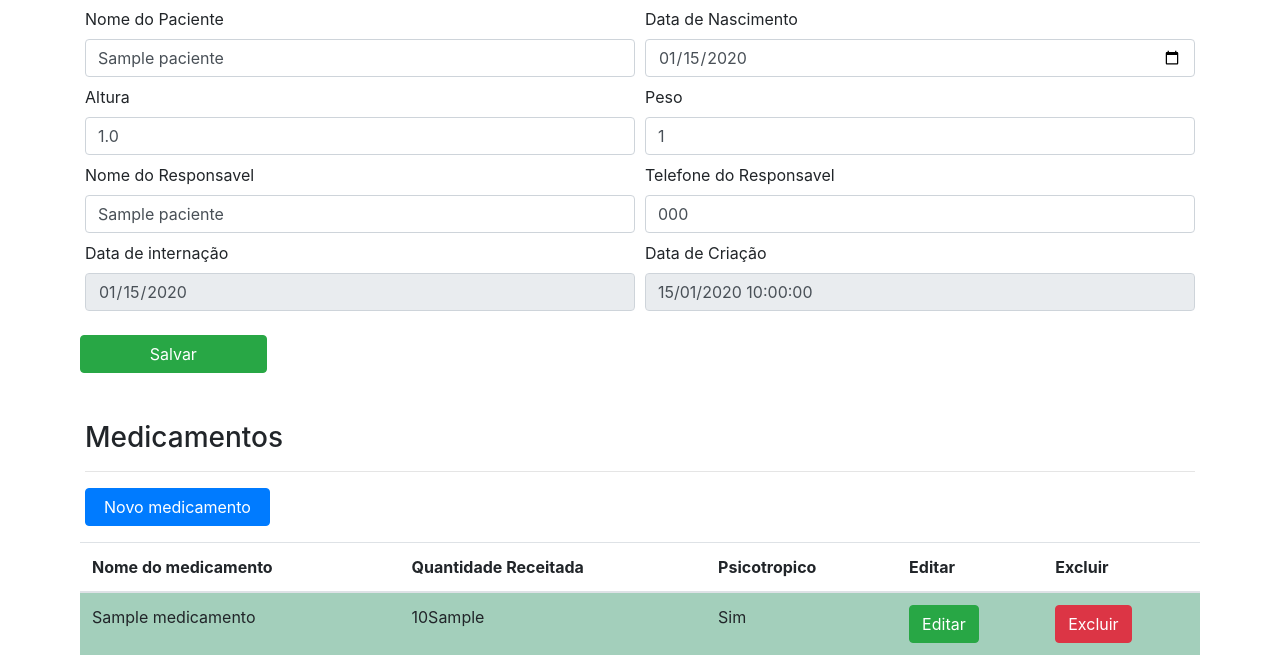
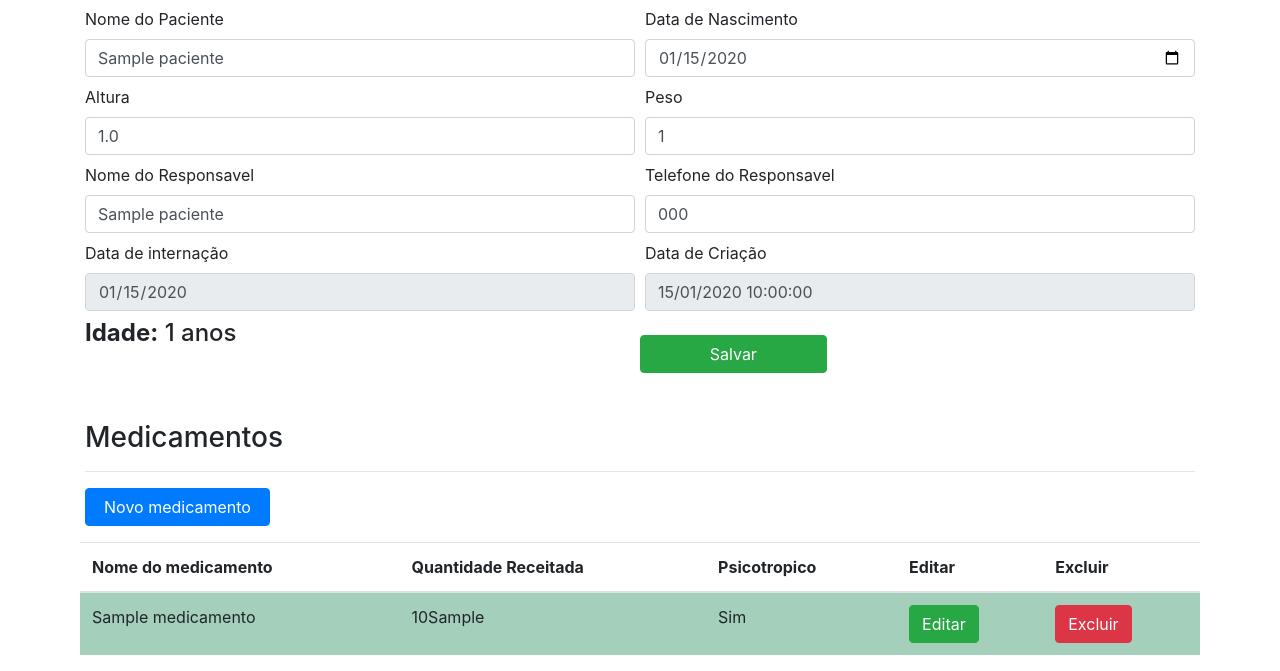
Before and after one commit to MagnoBelloni/OrganizingToCare, a Flask app: page /paciente/editar/1 in a window 1280 px wide. Shown: the part 162-833 px from the top of the page. Run offline with Flask 2, Linux system fonts and the light colour scheme; tables that the repository leaves empty hold one stand-in row (values such as "Sample post"); some libraries are stand-ins or nearby versions.

Commit message:
Implementado calculo da idade do paciente

```diff
--- a/organizingtocare/app/controllers/medicamento_paciente.py
+++ b/organizingtocare/app/controllers/medicamento_paciente.py
@@ -2,6 +2,7 @@ from app import app, db
 from app.models.medicamento import Medicamento
 from app.models.pacientes import Paciente
 from app.models.medicamento_paciente import MedicamentoPaciente
+from app.models.medicamento_estoque import MedicamentoEstoque
 from flask import Flask, render_template, request, redirect, url_for
 from flask import flash, get_flashed_messages
 from datetime import datetime
@@ -47,6 +48,8 @@ def editar_medicamento_paciente(id):
 
         db.session.commit()
         return redirect(f"/paciente/editar/{medicamento_paciente.pacienteId}")
+
+    # medicamento_paciente.quantidadeTotalRestante = sum(medicamento_paciente_dic.values()['quantidade'])
     return render_template("medicamento_paciente/editar.html", medicamentos=medicamentos, medicamento_paciente=medicamento_paciente, unidadesMedida=unidadesMedida)
 
 
--- a/organizingtocare/app/controllers/paciente.py
+++ b/organizingtocare/app/controllers/paciente.py
@@ -1,6 +1,7 @@
 from app import app, db
 from app.models.pacientes import Paciente
 from app.models.medicamento import Medicamento
+from app.helpers.calcula_idade import CalcularIdade
 from flask import Flask, render_template, request, redirect, url_for
 from flask import flash, get_flashed_messages, json, jsonify
 from datetime import datetime
@@ -55,6 +56,7 @@ def editar_paciente(id):
 
         db.session.commit()
         return redirect(url_for('index_pacientes'))
+    paciente.idade = CalcularIdade(paciente.dataNascimento)
     return render_template("paciente/editar.html", paciente=paciente)
 
 
--- /dev/null
+++ b/organizingtocare/app/helpers/calcula_idade.py
@@ -0,0 +1,18 @@
+from datetime import date, datetime
+
+def CalcularIdade(data_nascimento):
+    today = date.today()
+    idade = today.year - data_nascimento.year - ((today.month, today.day) < (data_nascimento.month, data_nascimento.day))
+    return idade
+
+"""
+
+Exemplo de uso:
+
+data_e_hora_em_texto = '19990703'
+data = datetime.strptime(data_e_hora_em_texto, '%Y%m%d').date()
+CalcularIdade(data)
+
+# melhoria futura, devolver ano, mês
+# e dia de nascimento
+"""
--- a/organizingtocare/app/templates/medicamento_estoque/editar.html
+++ b/organizingtocare/app/templates/medicamento_estoque/editar.html
@@ -29,7 +29,9 @@
         <input
             type="number" name="quantidade" required {% if medicamento_estoque.quantidade <= 0 %} disabled {% endif %}
         >{{medicamento_estoque.MedicamentoPaciente.unidadeDeMedida}}
-        <button class="btn btn-primary col-md-2 ml-4" type="submit">Novo Registro</button>
+        <button class="btn btn-primary col-md-2 ml-4" type="submit" {% if medicamento_estoque.quantidade <= 0 %} disabled {% endif %}>
+            Novo Registro
+        </button>
     </form>
 </div>
 {% with messages = get_flashed_messages() %}
--- a/organizingtocare/app/templates/medicamento_paciente/editar.html
+++ b/organizingtocare/app/templates/medicamento_paciente/editar.html
@@ -49,7 +49,9 @@
 <div class="col-sm-12 mt-5">
     <h3>Adicionar novo medicamento ao estoque</h3>
     <hr>
-    <a class="btn btn-primary text-white col-sm-12 col-md-2" href="/medicamento_estoque/novo/{{medicamento_paciente.id}}">Novo Estoque</a>
+    <div>
+        <a class="btn btn-primary text-white col-sm-12 col-md-2" href="/medicamento_estoque/novo/{{medicamento_paciente.id}}">Novo Estoque</a>
+    </div>
 </div>
 
 <div class="table-responsive mt-3">
--- a/organizingtocare/app/templates/medicamento_paciente/novo.html
+++ b/organizingtocare/app/templates/medicamento_paciente/novo.html
@@ -18,7 +18,7 @@
             </select>
         </div>
         <div class="col-sm-12 col-lg-6 mt-2">
-            <input type="text" class="form-control" name="quantidade" id="quantidade" placeholder="Quantidade Esperada" required>
+            <input type="text" class="form-control" name="quantidade" id="quantidade" placeholder="Quantidade Receita" required>
         </div>
         <div class="col-sm-12 col-lg-6 mt-2">
             <label>Unidade de Medida do Medicamento</label>
--- a/organizingtocare/app/templates/paciente/editar.html
+++ b/organizingtocare/app/templates/paciente/editar.html
@@ -52,6 +52,9 @@
             <input type="text" disabled class="form-control" name="dataCriacao" id="dataCriacao"
                 value="{{paciente.dataCriacao.strftime('%d/%m/%Y %H:%M:%S')}}">
         </div>
+        <div class="col-sm-12 col-lg-6 mt-2">
+            <h4><b>Idade:</b> {{paciente.idade}} anos</h4>
+        </div>
         <button class="btn btn-success mt-4 col-md-2" type="submit">Salvar</button>
 </form>
 
```
Also changed, not shown: organizingtocare/app/controllers/medicamento_estoque_registro.py (+6 -1 lines).
